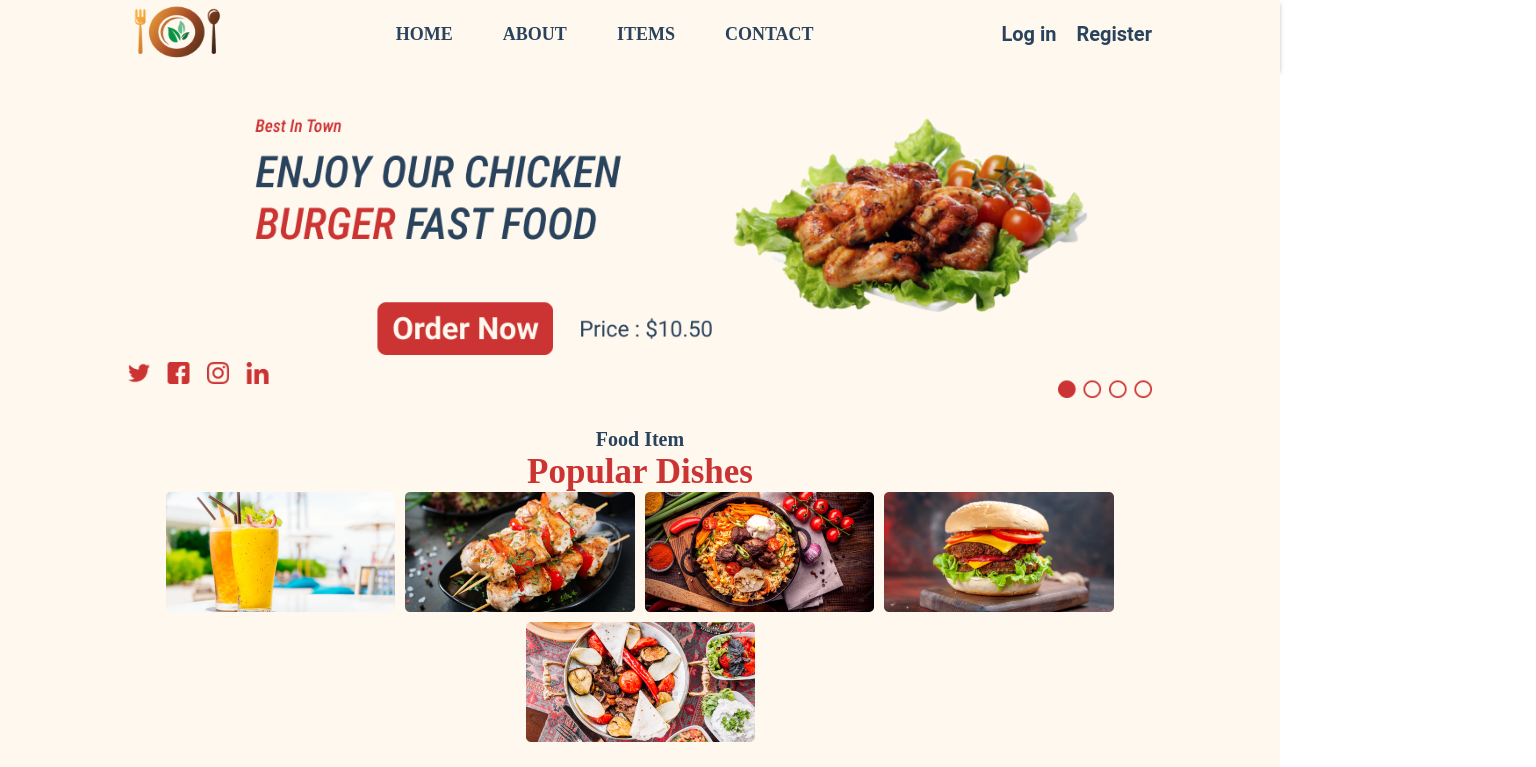
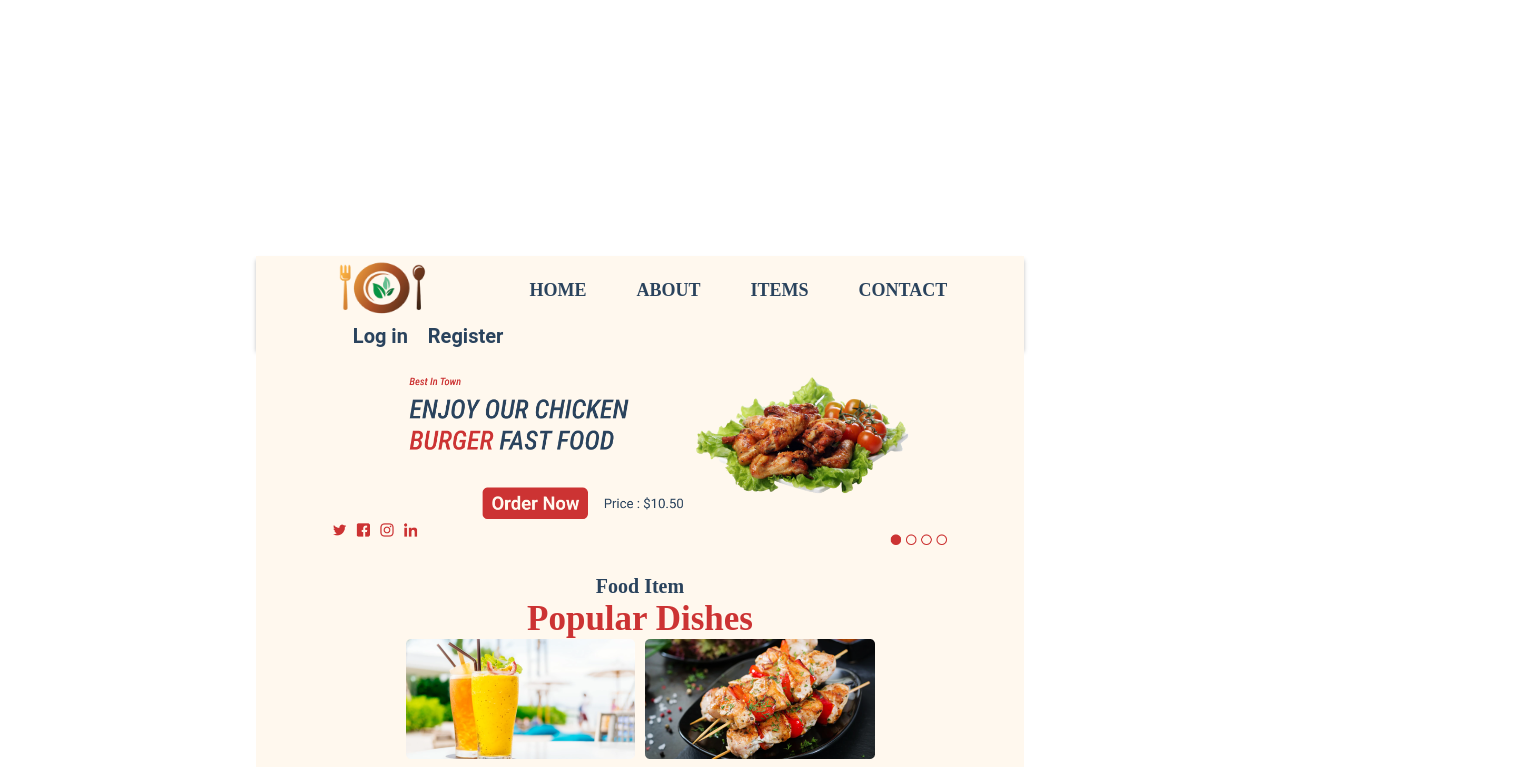
Before and after one commit to dungga7541/restaurant-web, a React (Create React App) app: page / in a window 1280 px wide. Shown: the top 767 px of the page, 1536 px wide, since content can reach past the window. Built offline with nearby package versions, Linux system fonts and the light colour scheme; no server answers.

Commit message:
last-commit

```diff
--- a/src/App.scss
+++ b/src/App.scss
@@ -5,6 +5,9 @@
     padding: 0;
     box-sizing: border-box;
 
+}
+.App{
+    padding: 20%;
 }
 /* Moible & tablet: width<1024px */
 @media only screen and (max-width:63.9375){
```
